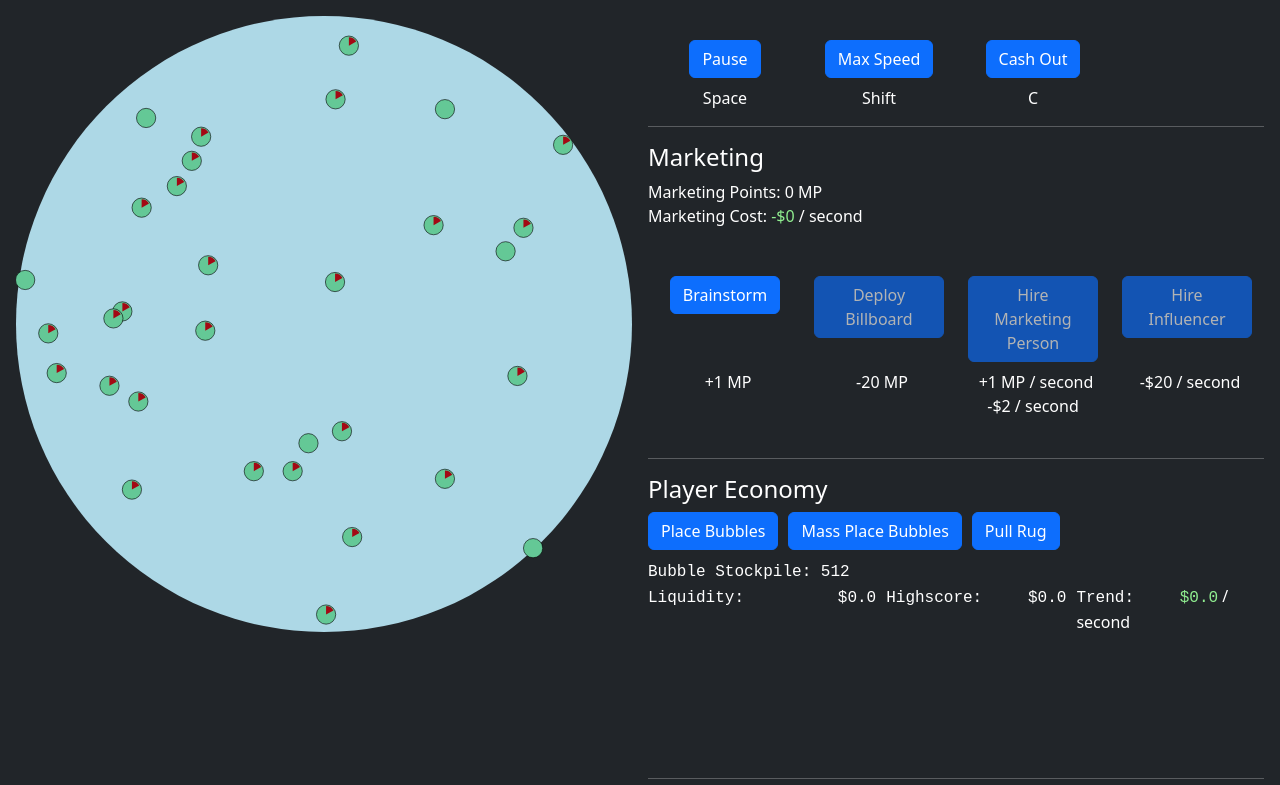
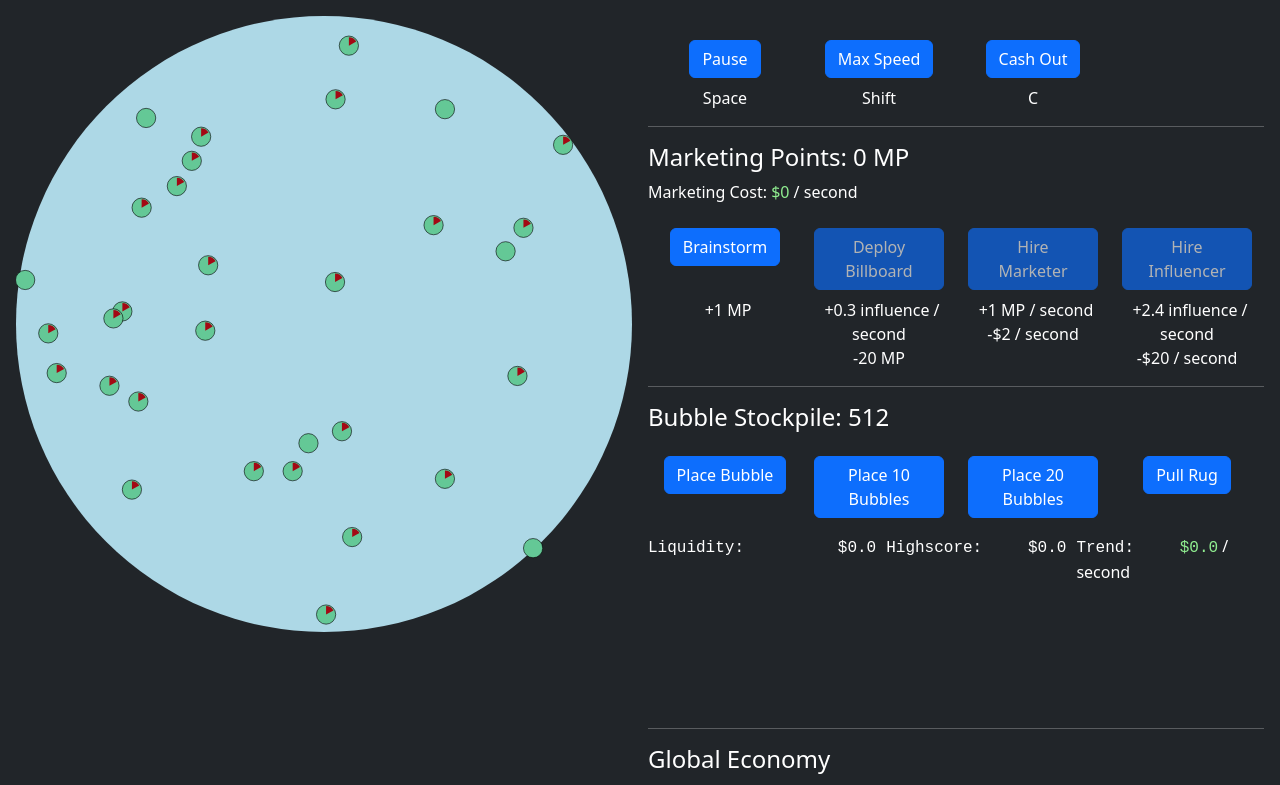
Before and after one commit to lasernoises/rug-pull-simulator, a Vue app: page / in a window 1280 px wide. Shown: the top 785 px of the page. Built offline with nearby package versions, Linux system fonts and the light colour scheme.

Commit message:
improve UI

```diff
--- a/src/App.vue
+++ b/src/App.vue
@@ -14,7 +14,7 @@ let activateMaxSpeed = ref(false);
 let cashOut = ref(false);
 let activateDebugBuild = ref(false);
 let isGameOver = ref(false);
-let validCheatCode = ref("DEBUG1234");
+let validCheatCode = ref("123454321"); // TO DO: deactivate shortcuts while entering cheat code; for now, cheat code should not contain any shortcuts
 let cheatCodeInput = ref("");
 let isCheatCodeValid = ref(false);
 let selectedSvg = ref("BubblePrice");
@@ -67,6 +67,15 @@ const handleKeyPress = (event: KeyboardEvent) => {
     case "KeyC":
       event.preventDefault(); // Prevent scrolling
       cashOut.value = true;
+      break;
+    case "KeyB":
+      event.preventDefault(); // Prevent scrolling
+      placing.value = "billboardFirstLeg";
+      break;
+    case "KeyR":
+      event.preventDefault(); // Prevent scrolling
+      tutorialDone.value = false
+      event.stopPropagation();
       break;
   }
 };
@@ -169,8 +178,8 @@ const marketingDevices = computed(() => ({
   influencer: state.value.player.marketing_points >= 50,
 }));
 
-const bulk_place_bubbles = () => {
-  for (let i = 0; i < params.bubbles_bulk_place_amount; i++) {
+const bulk_place_bubbles = (amount: number) => {
+  for (let i = 0; i < amount; i++) {
     if (state.value.player.bubbles === 0) {
       return;
     }
@@ -289,6 +298,15 @@ const globalCashTrend = computed(() => {
       ></circle>
 
       <template
+        v-for="econ in state.dead_econs"
+      >
+        <Grave
+          :cx="econ.pos.x"
+          :cy="econ.pos.y"
+        ></Grave>
+      </template>
+
+      <template
         v-for="pos in state.food"
       >
         <circle
@@ -318,15 +336,6 @@ const globalCashTrend = computed(() => {
           stroke="blue"
           stroke-width="2"
         ></circle>
-      </template>
-
-      <template
-        v-for="econ in state.dead_econs"
-      >
-        <Grave
-          :cx="econ.pos.x"
-          :cy="econ.pos.y"
-        ></Grave>
       </template>
 
       <template
@@ -379,6 +388,7 @@ const globalCashTrend = computed(() => {
         <text
           :x="popup.pos.x"
           :y="popup.pos.y"
+          fill="green"
           :fill-opacity="`${popup.remaining_time / 60}`">${{ Math.round(popup.value * 100) / 100 }}
         </text>
       </template>
@@ -456,25 +466,25 @@ const globalCashTrend = computed(() => {
           <!-- Grid Row for shortcuts -->
         <div class="row text-center  mt-2">
           <div class="col">
-            <span>Space</span>
+            Space
           </div>
           <div class="col">
-            <span>Shift</span>
+            Shift
           </div>
           <div class="col">
-            <span>C</span>
+            C
           </div>
-          <div class="col"></div>
+          <div class="col">
+            <div v-if="tutorialDone" >R</div>
+          </div>
         </div>
       </div>
 
       <!----------------- MARKETING ----------------->
 
       <hr>
-      <h4>Marketing</h4>
-      <div>Marketing Points: {{ state.player.marketing_points }} MP</div>
-      <div>Marketing Cost: <span :style="{ color: state.playerFoodCostPerSecond == 0 ? 'LightGreen' : 'red' }">-${{ state.playerFoodCostPerSecond }}</span> / second</div>
-      <br>
+      <h4>Marketing Points: {{ state.player.marketing_points }} MP</h4>
+      <div>Marketing Cost: <span :style="{ color: state.playerFoodCostPerSecond == 0 ? 'LightGreen' : 'red' }"><span v-if="state.playerFoodCostPerSecond > 0">-</span>${{ state.playerFoodCostPerSecond }}</span> / second</div>
 
       <div class="container mt-4">
         <!-- Grid Row for Buttons -->
@@ -500,7 +510,7 @@ const globalCashTrend = computed(() => {
           :disabled="state.player.food <= 2 * state.player.marketing_people * params.marketing_person_salary + params.marketing_person_salary"
             @click="state.player.marketing_people += 1"
           >
-            Hire Marketing Person
+            Hire Marketer
           </button>
           </div>
           <div class="col">
@@ -519,19 +529,13 @@ const globalCashTrend = computed(() => {
             <span style="margin-left: 6px;">+1 MP</span>
           </div>
           <div class="col">
-            <p>
-              <span style="margin-left: 6px;">-{{ params.billboard_price }} MP</span>
-              <template v-if="state.player.marketing_people">
-                <br>
-                Marketing People: {{ state.player.marketing_people }}
-              </template>
-            </p>
+            <span style="margin-left: 6px;">+{{printNumber(params.billboard_influence_strength*60)}} influence / second <br>-{{ params.billboard_price }} MP</span>
           </div>
           <div class="col">
             <span style="margin-left: 6px;">+1 MP / second<br> -${{ 2 * state.player.marketing_people * params.marketing_person_salary + params.marketing_person_salary }} / second</span>
           </div>
           <div class="col">
-            <span style="margin-left: 6px;">-${{ params.influencer_salary }} / second</span>
+            <span style="margin-left: 6px;">+{{printNumber(params.influencer_influence_strength*60)}} influence / second <br>-${{ params.influencer_salary }} / second</span>
           </div>
         </div>
       </div>
@@ -544,27 +548,46 @@ const globalCashTrend = computed(() => {
         <br>
       </div>
 
-      <!----------------- ECONOMY ----------------->
+      <!----------------- PLAYER ECONOMY ----------------->
 
-      <br>
       <hr>
-      <h4>Player Economy</h4>
-      <div style="display: flex; gap: 10px; margin-left: auto; margin-top: 0.5em;">
-        <button class="btn btn-primary"
-          id="placeBubblesButton"
-          @click="placing === 'bubbles' ? placing = null : placing = 'bubbles'"
-        >Place Bubbles</button>
-        <button class="btn btn-primary" @click="bulk_place_bubbles">Mass Place Bubbles</button>
-        <button class="btn btn-primary" @click="rug_pull">Pull Rug</button>
+      <h4>Bubble Stockpile: {{ state.player.bubbles }}</h4>
+
+      <div class="container mt-4">
+        <!-- Grid Row for Buttons -->
+        <div class="row text-center">
+          <div class="col">
+            <button class="btn btn-primary"
+              id="placeBubblesButton"
+              @click="placing === 'bubbles' ? placing = null : placing = 'bubbles'"
+            > Place Bubble</button>
+          </div>
+          <div class="col">
+            <button class="btn btn-primary" @click="() => bulk_place_bubbles(params.bubbles_bulk_place_amount)">Place {{ params.bubbles_bulk_place_amount }} Bubbles</button>
+          </div>
+          <div class="col">
+            <button class="btn btn-primary" @click="() => bulk_place_bubbles(2*params.bubbles_bulk_place_amount)">Place {{ 2*params.bubbles_bulk_place_amount }} Bubbles</button>
+          </div>
+          <div class="col">
+            <button class="btn btn-primary" @click="rug_pull">Pull Rug</button>
+          </div>
+        </div>
+
+        <!-- Grid Row for Text -->
+        <div class="row text-center mt-2">
+        </div>
+
       </div>
+
       <div v-if="activateDebugBuild">
         <button class="btn btn-primary"
             @click="state.player.food += 1000"
           >+$1000
         </button>
-        <br>
       </div>
-      <div style="margin-top: 0.5em"><span style="font-family: monospace;">Bubble Stockpile: {{ state.player.bubbles }}</span></div>
+      <div style="margin-top: 0.5em"></div>
+
+      <!---<span style="font-family: monospace;">Bubble Stockpile: {{ state.player.bubbles }}</span>--->
 
       <div class="grid-container">
         <div>
@@ -596,8 +619,8 @@ const globalCashTrend = computed(() => {
         ></polygon>
       </svg>
 
+      <!----------------- GLOBAL ECONOMY ----------------->
 
-      <br>
       <hr>
       <h4>Global Economy</h4>
 
--- a/src/Econ.vue
+++ b/src/Econ.vue
@@ -19,7 +19,7 @@ const foodAngle = computed(() => Math.min(1, Math.sqrt(props.food) / 20) * 2 * M
     >
         <circle
             cx="0" cy="0"
-            :fill="`rgb(${100+bubbles}, 200, ${150+bubble_value * 2})`"
+            :fill="`rgb(${100+bubbles}, 200, ${150+bubble_value})`"
             r="16"
             stroke="black"
             ></circle>
--- a/src/state.ts
+++ b/src/state.ts
@@ -66,6 +66,7 @@ export const params = reactive({
   influencer_salary: 20,
   influencer_influence_radius: 128,
   influencer_influence_strength: 0.04,
+  popupTime: 120,
 });
 
 type CashPopup = {
@@ -257,7 +258,7 @@ export function tick(state: State): boolean {
           state.player.food += econ.bubble_value;
           state.bubbles.splice(Number(j), 1);
 
-          state.cash_popups.push({ remaining_time: 60, value: econ.bubble_value * state.deprecationFactor, pos: bubble });
+          state.cash_popups.push({ remaining_time: params.popupTime, value: econ.bubble_value * state.deprecationFactor, pos: bubble });
         }
 
         break;
--- a/src/tutorial.ts
+++ b/src/tutorial.ts
@@ -16,7 +16,7 @@ export async function doTutorial(
     placing: Ref<"bubbles" | "billboardFirstLeg" | "billboardSecondLeg" | null>,
 ) {
     alert("Welcome to the Rug Pull Simulator. The goal of this game is to create market bubbles for fun and profit." +
-    " The profit is measured in Food and is shown on the right side of the screen, on the highlighted element.\n" +
+    " The profit is shown on the right side of the screen, on the highlighted element.\n" +
     "\n" +
     "Close this notification, then click anywhere to continue the tutorial.");
     document.getElementById("foodScore")?.classList.add("tutorial-highlight");
@@ -47,7 +47,7 @@ export async function doTutorial(
     alert("You can now place a marketing billboard. We advise you to place it near this person.\n" +
         "\n" +
         "This is the richest person on the board and they can afford a lot of bubbles.\n" +
-        "Wealth increases by collecting food (the yellow dots on the map). It decreases over time, as people need to eat.\n" +
+        "Wealth increases by collecting $. It decreases over time, as people need to pay bills.\n" +
         "A person's wealth is indicated by the red pie chart. Very poor people are almost completely red and might die soon."
     )
     for(let i of ['billboardFirstLeg', 'billboardSecondLeg']) {
@@ -74,7 +74,7 @@ export async function doTutorial(
     });
 
     alert(
-        "This is how the game works. Try to make as much money as possible - your " + Math.round(state.value.player.food * 100) / 100 + "$ are a good start!\n" +
+        "This is how the game works. Try to make as much money as possible - your $" + Math.round(state.value.player.food * 100) / 100 + " are a good start!\n" +
         "Here are other things you can do:\n" +
         "  - Improve the bubble price by improving marketing.\n" +
         "  - Place bubbles to make profit. However, more bubbles in the markets will drive the price down.\n" +
```
